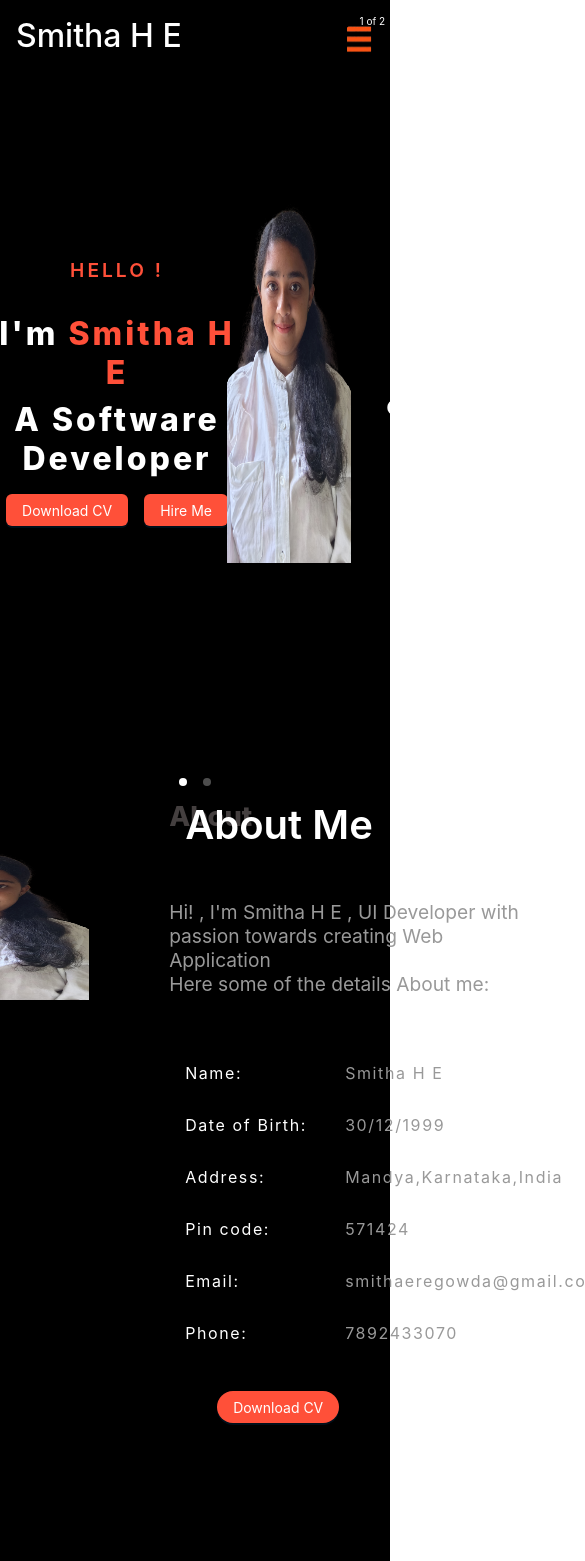
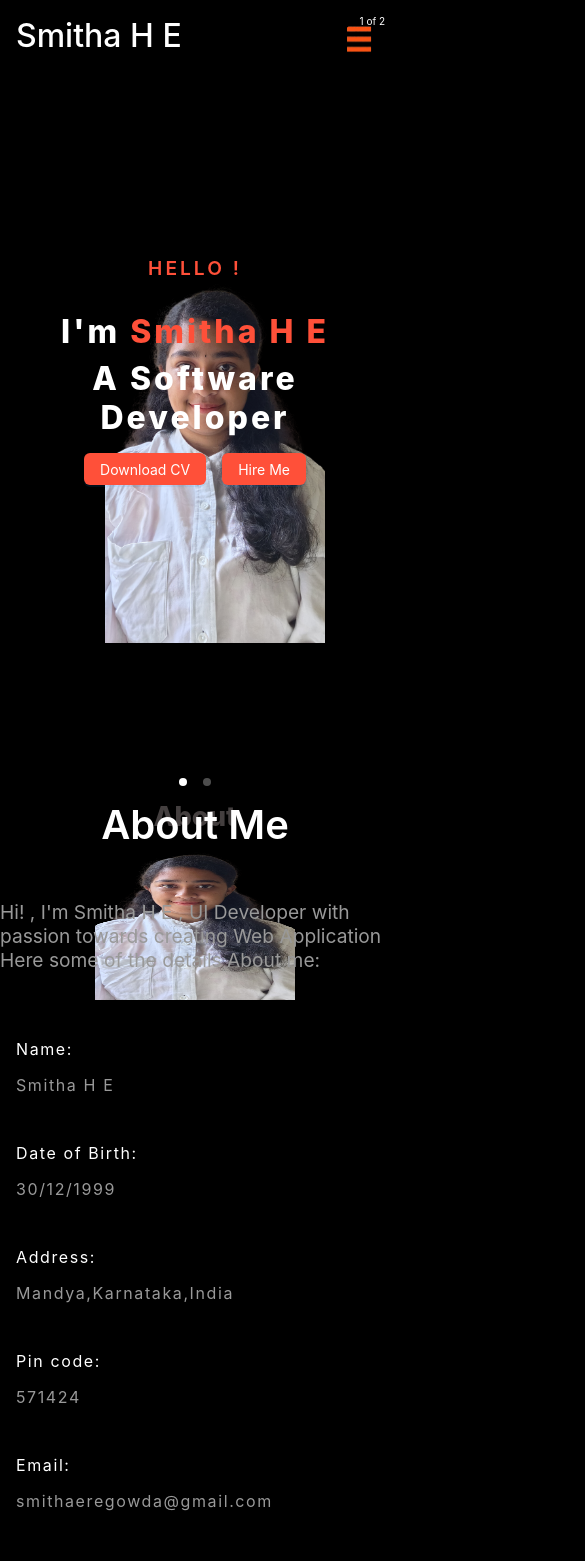
Before and after one commit to SmithaEregowda/portfolio_smitha, a React (Create React App) app: page / in a window 390 px wide. Shown: the top 1561 px of the page, 585 px wide, since content can reach past the window. Built offline with nearby package versions, Linux system fonts and the light colour scheme.

Commit message:
responsive changes

```diff
--- a/src/commoncomponents/heading/heading.module.scss
+++ b/src/commoncomponents/heading/heading.module.scss
@@ -8,6 +8,8 @@
         font-size: 7vw;
         font-weight: 800;
         width: 100%;
+        justify-content: center;
+        display: grid;
     }
     .centerdTxt{
         display: grid;
@@ -19,6 +21,8 @@
         font-weight: 600;
         padding: 0 1rem;
         position: relative;
+        justify-content: center;
+        display: grid;
     }
     .selfIntro{
         padding: 2rem 0;
--- a/src/componets/about/about.module.scss
+++ b/src/componets/about/about.module.scss
@@ -32,4 +32,38 @@
         }
     }
 
+    @media only screen and (max-width:775px){
+        .aboutLayout{
+            display: block;
+            position: relative;
+            width: 100%;
+            .imageSection{
+                position: absolute;
+                height: 100%;
+                width: 100%;
+                justify-content: center;
+            }
+        }
+    }
+    @media only screen and (max-width:440px){
+        .aboutLayout{
+            display: block;
+            position: relative;
+            width: 100%;
+            .imageSection{
+                position: absolute;
+                height: 100%;
+                width: 100%;
+                justify-content: center;
+            }
+            .row{
+                padding: 0.5rem;
+                grid-template-columns: none !important;
+                .data{
+                    padding: 1rem 0;
+                }
+            }
+        }
+    }
+
 }
--- a/src/componets/carousel/carosel.module.scss
+++ b/src/componets/carousel/carosel.module.scss
@@ -56,4 +56,20 @@
             }
         }
     }
+    @media only screen and (max-width:775px){
+        .carouselContent{
+            position: relative;
+            display: block;
+            .describeSection{
+                width: 100%;
+                top: 32%;
+                z-index: 3;
+            }
+            .imageSection{
+                position: absolute;
+                right: 0;
+                bottom: 10%;
+            }
+        }
+    }
 }
--- a/src/componets/certificates/certificate.module.scss
+++ b/src/componets/certificates/certificate.module.scss
@@ -11,7 +11,7 @@
             flex-wrap: wrap;
             grid-gap: 2rem;
             justify-content: left;
-            width: 70%;
+            width: 100%;
             .certificateItem{
                 cursor: pointer;
                 display: grid;
--- a/src/componets/contact/contact.module.scss
+++ b/src/componets/contact/contact.module.scss
@@ -4,13 +4,13 @@
         display: flex;
         padding: 2rem;
         flex-wrap: wrap;
+        grid-gap: 1rem;
+        justify-content: space-between;
 
         .contactItem{
+            display: grid;
             grid-gap: 0.5rem;
-            // flex: 1;
             width: 20rem;
-            flex-basis: 0;
-            flex-grow: 1;
             .socialIcon{
                 display: grid;
                 justify-content: center;
@@ -19,7 +19,6 @@
                     width: fit-content;
                     padding: 2rem;
                     border-radius: 50%;
-
                 }
 
             }
@@ -37,6 +36,14 @@
         }
 
     }
+    @media only screen and (max-width:420px){
+        .contactIcons{
+            padding: 0.5rem;
+            .label{
+                font-size: 1rem !important;
+            }
+        }
+    }
     .contactInfo{
         display: grid;
         grid-template-columns: 1fr 35%;
@@ -51,4 +58,12 @@
             justify-content: center;
         }
     }
+    @media only screen and (max-width:775px){
+        .contactInfo{
+            display: block;
+            .contactImage{
+                display: none;
+            }
+        }
+    }
 }
--- a/src/componets/contact/index.js
+++ b/src/componets/contact/index.js
@@ -30,7 +30,7 @@ const ContactSection = () => {
                 </div>
                 </div>
                 <div className={styles.label}>
-                    https://www.linkedin.com/in/smitha-h-e-a3b630156/
+                    <p>https://www.linkedin.com/in/smitha-h-e-a3b630156/</p>
                 </div>
             </div>
             <div className={styles.contactItem}>
@@ -42,7 +42,7 @@ const ContactSection = () => {
                 </div>
                 </div>
                 <div className={styles.label}>
-                    smithaeregowda@gmail.com
+                    <p>smithaeregowda@gmail.com</p>
                 </div>
             </div>
             <div className={styles.contactItem}>
@@ -54,7 +54,7 @@ const ContactSection = () => {
                 </div>
                 </div>
                 <div className={styles.label}>
-                    7892433070
+                   <p> 7892433070</p>
                 </div>
             </div>
         </div>
--- a/src/componets/footer/footer.module.scss
+++ b/src/componets/footer/footer.module.scss
@@ -25,4 +25,9 @@
             }
         }
     }
+    @media only screen and (max-width:775px){
+        .footerItems{
+            padding: 0 1rem;
+        }
+    }
 }
--- a/src/componets/projects/project.module.scss
+++ b/src/componets/projects/project.module.scss
@@ -36,5 +36,10 @@
                 background:var(--prime-1);
             }
         }
+        @media only screen and (max-width:775px){
+            .projectItem{
+                width: 85%;
+            }
+        }
     }
 }
--- a/src/componets/skills/index.js
+++ b/src/componets/skills/index.js
@@ -15,10 +15,10 @@ const Skills = () => {
            />
         </div>
         <div className={styles.skillsContent}>
-            {/* <div className={styles.skillItem}>
+            <div className={styles.skillItem}>
                 <div className={styles.skillHeading}>React</div>
                 <div><Progress percent={85} /></div>
-            </div> */}
+            </div>
             <div className={styles.skillItem}>
                 <div className={styles.skillHeading}>Node Js</div>
                 <div><Progress percent={60} /></div>
--- a/src/componets/skills/skills.module.scss
+++ b/src/componets/skills/skills.module.scss
@@ -15,4 +15,9 @@
         }
        }
     }
+    @media only screen and (max-width:775px){
+        .skillsContent{
+            grid-template-columns: none;
+        }
+    }
 }
--- a/src/index.css
+++ b/src/index.css
@@ -5,6 +5,7 @@ body {
     sans-serif;
   -webkit-font-smoothing: antialiased;
   -moz-osx-font-smoothing: grayscale;
+  background: #000;
 }
 
 code {
```
